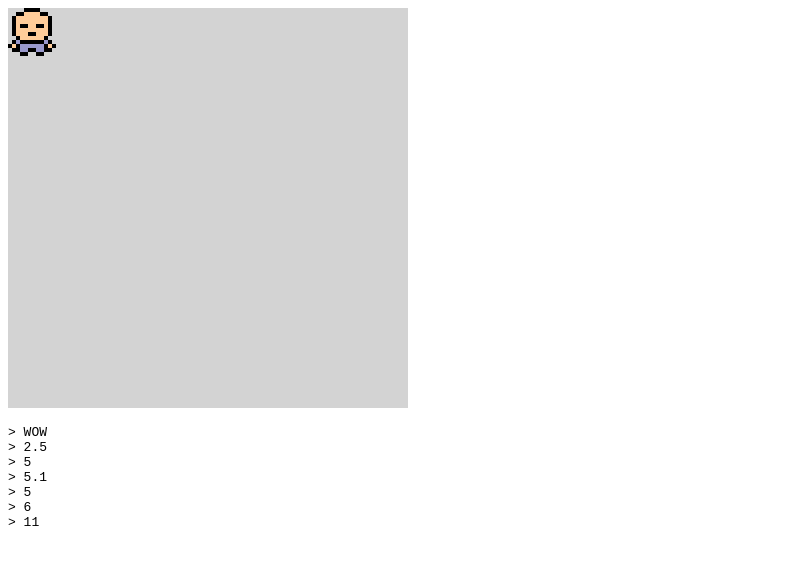
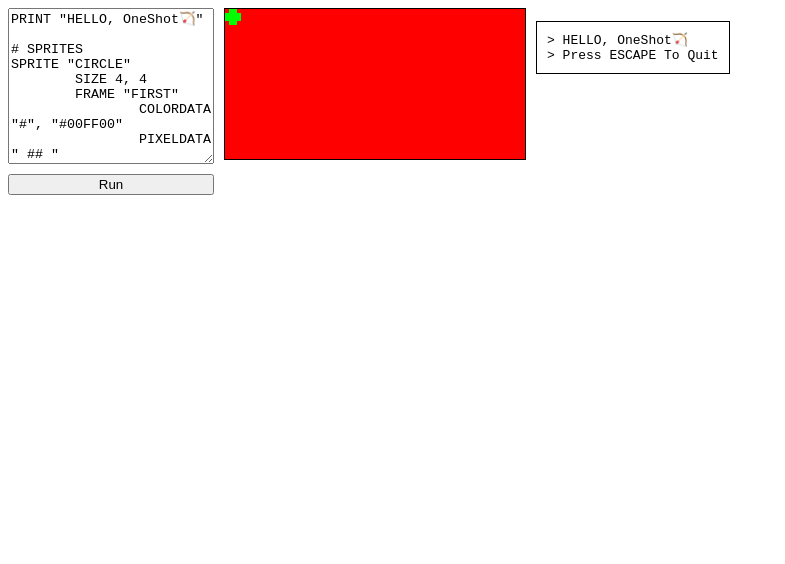
Before and after one commit to mfkucuk/oneShot, a plain HTML site: page index.html in a window 1280 px wide. Shown: the whole page, without its empty margins (0-785 px from the left). Drawn offline with Linux system fonts and the light colour scheme.

Commit message:
minimal editor

```diff
--- a/index.html
+++ b/index.html
@@ -6,89 +6,52 @@
 		<script src='oneShot.js'></script>
 	</head>
 	<body>
-		<canvas id="oneShotCanvas"></canvas>
-		<pre></pre>
+		<div style="display: flex;">
+			<!-- Container for Textarea and Button -->
+			<div style="display: flex; flex-direction: column; margin-right: 10px;">
+<textarea name="code" id="code" style="width: 200px; height: 150px;">
+PRINT "HELLO, OneShot🏹"
 
-		<script>
-			const oneShot = new OneShot('oneShotCanvas');
-
-            const code =
-			`
-				# This is a comment
-				WINDOW 400, 400
-
-				IF (RANDOM() > 0.5) THEN
-					PRINT "WOW"
-				END
-
-				PRINT(INT("1.5") + 1)
-				PRINT(MAX(2, 5))
-				PRINT(ABS(-5.1))
-				PRINT(FLOOR(5.5))
-				PRINT(CEIL(5.5))
-				PRINT(LERP(0, 11, 1))
-
-				COLOR "lightgrey"
-				FILL ALL
-
-				SPRITE "Hero"
-					SIZE 12, 12
-					FRAME "Front"
-						COLORDATA "#", "black"
-						COLORDATA ".", "#FC9"
-						COLORDATA "-", "#9999CC"
-						PIXELDATA "    ####    "
-						PIXELDATA "  ##....##  "
-						PIXELDATA " #........# "
-						PIXELDATA " #........# "
-						PIXELDATA " #.##..##.# "
-						PIXELDATA " #........# "
-						PIXELDATA " #...##...# "
-						PIXELDATA "  #......#  "
-						PIXELDATA " #-######-# "
-						PIXELDATA "#.#------#.#"
-						PIXELDATA " ##--##--## "
-						PIXELDATA "   ##  ##   "
+# SPRITES
+SPRITE "CIRCLE"
+	SIZE 4, 4
+	FRAME "FIRST"
+		COLORDATA "#", "#00FF00"
+		PIXELDATA " ## "
+		PIXELDATA "####"
+		PIXELDATA "####"
+		PIXELDATA " ## "
 	END
 END
 
-				SONG "Test"
-					BPM 480
-					LOOP TRUE
+WINDOW 300, 150
 
-					SHEET
-						GAIN 20
-						TYPE "sine"
-						BAR "C4 D4 E4 F4 G4"
-					END
-				END
-
+# VARIABLES
 LET X = 0
 LET Y = 0
 LET RUNNING = TRUE
 LET FPS = 60
 
+PRINT "Press ESCAPE To Quit"
+
 WHILE RUNNING THEN
+	COLOR "RED"
 	FILL ALL
-					DRAW X, Y, "Hero", "Front"
+	DRAW X, Y, "CIRCLE", "FIRST"
 
 	IF (INPUT("W")) THEN
 		Y = Y - 1
 	END
-
 	IF (INPUT("A")) THEN
 		X = X - 1
 	END
-
 	IF (INPUT("S")) THEN
 		Y = Y + 1
 	END
-
 	IF (INPUT("D")) THEN
 		X = X + 1
 	END
 
-					# Close game
 	IF (INPUT("ESCAPE")) THEN
 		RUNNING = FALSE
 	END
@@ -96,14 +59,40 @@
 	SLEEP 1000 / FPS
 END
 
-				PRINT "End of game"
-			`;
+COLOR "WHITE"
+TEXT 95, 75, "GAME OVER!"
+
+PRINT "GAME OVER!"
+
+
+</textarea>
+				<button id="run" style="margin-top: 10px;">Run</button>
+			</div>
+
+			<!-- Container for Canvas and Preformatted Text -->
+			<div style="display: flex; align-items: flex-start;">
+				<canvas id="one-shot-canvas" style="border: 1px solid #000; margin-right: 10px;" width="300" height="150"></canvas>
+				<pre style="border: 1px solid #000; padding: 10px;"></pre>
+			</div>
+		</div>
+
+		<script>
+			const oneShot = new OneShot('one-shot-canvas');
+			const codeArea = document.getElementById('code');
+			const runButton = document.getElementById('run');
 
 			oneShot.onPrint = (message) => {
                 document.querySelector('pre').innerText += `> ${message}\n`;
 			}
 
-			oneShot.run(code);
+			runButton.addEventListener('click', async () => {
+				document.querySelector('pre').innerText = '';
+				oneShot.stop();
+				await sleep(100);
+				oneShot.run(codeArea.value);
+			});
+
+			oneShot.run(codeArea.value);
 		</script>
 	</body>
 </html>
--- a/oneShot.js
+++ b/oneShot.js
@@ -20,6 +20,9 @@ let ctx = null;
  * @type {AudioContext}
  */
 let audioContext = new (window.AudioContext || window.webkitAudioContext)();
+
+// TODO: This is horrible, find another way
+let running = false;
 
 // Helper Functions
 /**
@@ -47,7 +50,12 @@ function isTruthy(object) {
     return true;
 }
 
-
+// Extension methods
+HTMLCanvasElement.prototype.setup = function() {
+    this.addEventListener('contextmenu', (event) => {
+        event.preventDefault();
+    });
+}
 
 /* OneShot classes */
 
@@ -1187,6 +1195,8 @@ class WindowStatement extends Statement {
             document.body.appendChild(canvas);
         }
 
+        canvas.setup();
+
         ctx = canvas.getContext('2d');
 
         canvas.width = this.widthExpression.interpret(environment);
@@ -1680,7 +1690,7 @@ class WhileBlock extends BlockStatement {
     async interpret(environment) {
         let condition = this.conditionExpression.interpret(environment);
 
-        while (isTruthy(condition)) {
+        while (isTruthy(condition) && running) {
             await this.executeBlock(new Environment(environment));
             condition = this.conditionExpression.interpret(environment);
         }
@@ -1714,7 +1724,7 @@ class ForBlock extends BlockStatement {
         this.initializer.interpret(environment);
 
         let condition = this.condition.interpret(environment);
-        while (isTruthy(condition)) {
+        while (isTruthy(condition) && running) {
             await this.executeBlock(new Environment(environment));
 
             this.increment.interpret(environment);
@@ -2668,6 +2678,8 @@ class OneShot {
     }
 
     async run(source) {
+        running = true;
+
         this.#scanner = new Scanner(source);
         const tokens = this.#scanner.scanTokens();
 
@@ -2677,4 +2689,12 @@ class OneShot {
         this.#interpreter = new Interpreter();
         await this.#interpreter.interpret(statements);
     }
-}
+
+    stop() {
+        running = false;
+
+        if (canvas && ctx) {
+            ctx.clearRect(0, 0, canvas.width, canvas.height);
+        }
+    }
+}
```
Lines whose indentation alone changed are shown as unchanged.
